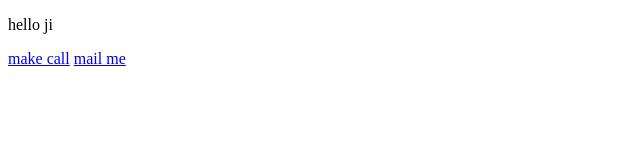
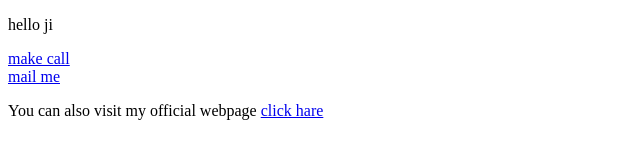
Before and after one commit to Abhishek-bajpai9118/newrepo, a plain HTML site: page index.html in a window 1280 px wide. Shown: the whole page, without its empty margins (0-640 px from the left). Drawn offline with Linux system fonts and the light colour scheme.

Commit message:
some changes in index

```diff
--- a/index.html
+++ b/index.html
@@ -7,6 +7,11 @@
 </head>
 <body>
     <p>hello ji</p>
-    <a href="tel:+91 9118397050">make call</a>
-    <a href="mailto: ab895707@gmail.com">mail me</a>
+    <div><a href="tel:+91 9118397050">make call</a></div>
+   <div> <a href="mailto: ab895707@gmail.com">mail me</a></div>
+   <div><p>You can also visit my official webpage <a href="#">click hare</a></p></div>
+
+
+   </body>
+   </head>
 </html>
```
